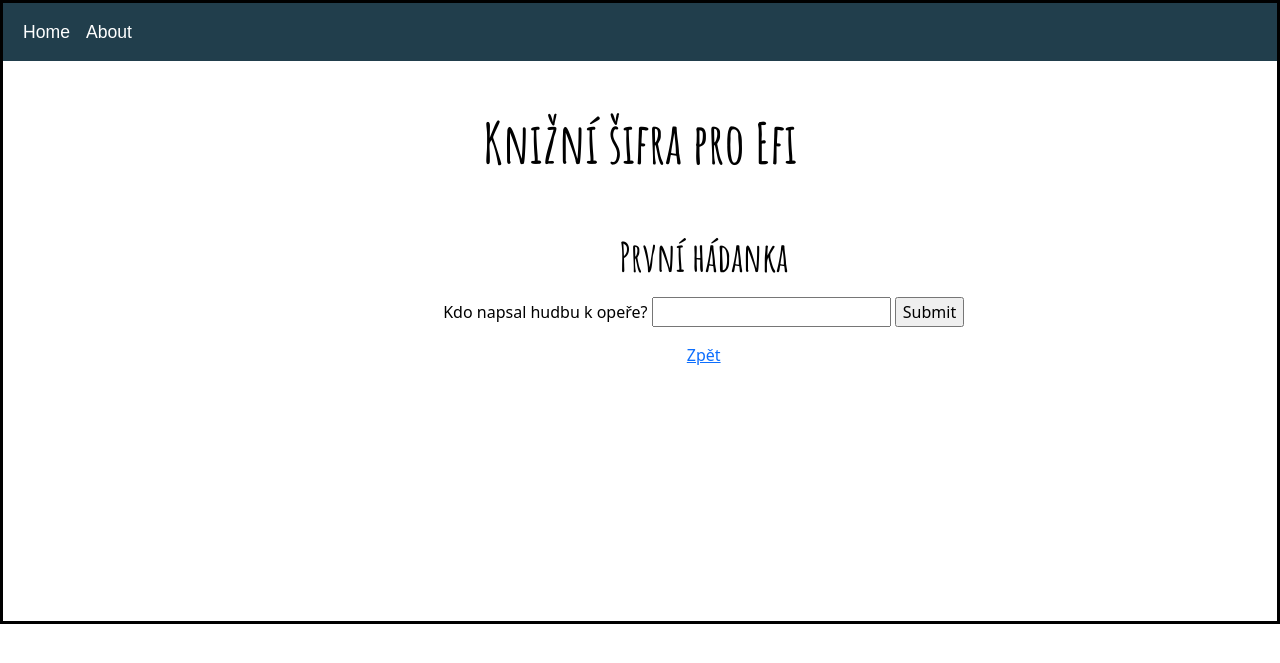
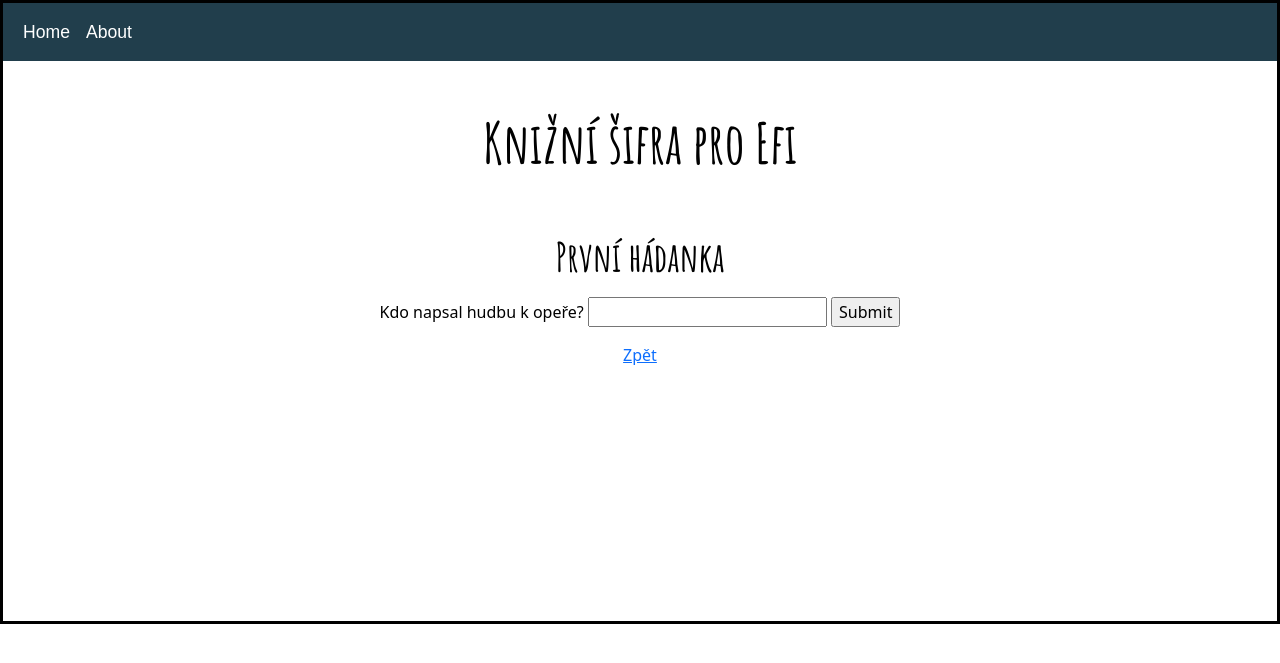
Before and after one commit to klarikhal/knizni_sifra_pro_efi.github.io, a Jekyll site: the page built from _evzen_onegin/hadanka_1.md, in a window 1280 px wide. Shown: the top 663 px of the page. Built offline with Jekyll 4.4.1, drawn with Linux system fonts in a browser that asks for light colours.

Commit message:
Remove unnecessary margin-left from .uvod class in main.scss

```diff
--- a/_sass/main.scss
+++ b/_sass/main.scss
@@ -70,7 +70,6 @@ h1{
 }
 
 .uvod{
-  margin-left: 10%;
   margin-bottom: 20%;
   text-align: center;
 }
```
